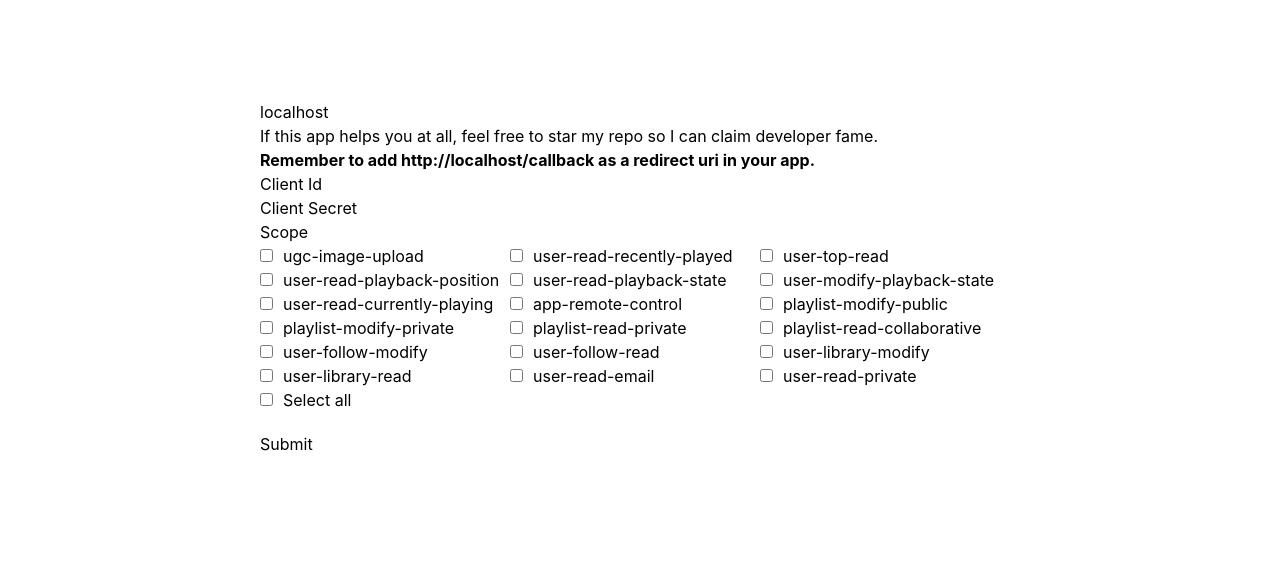
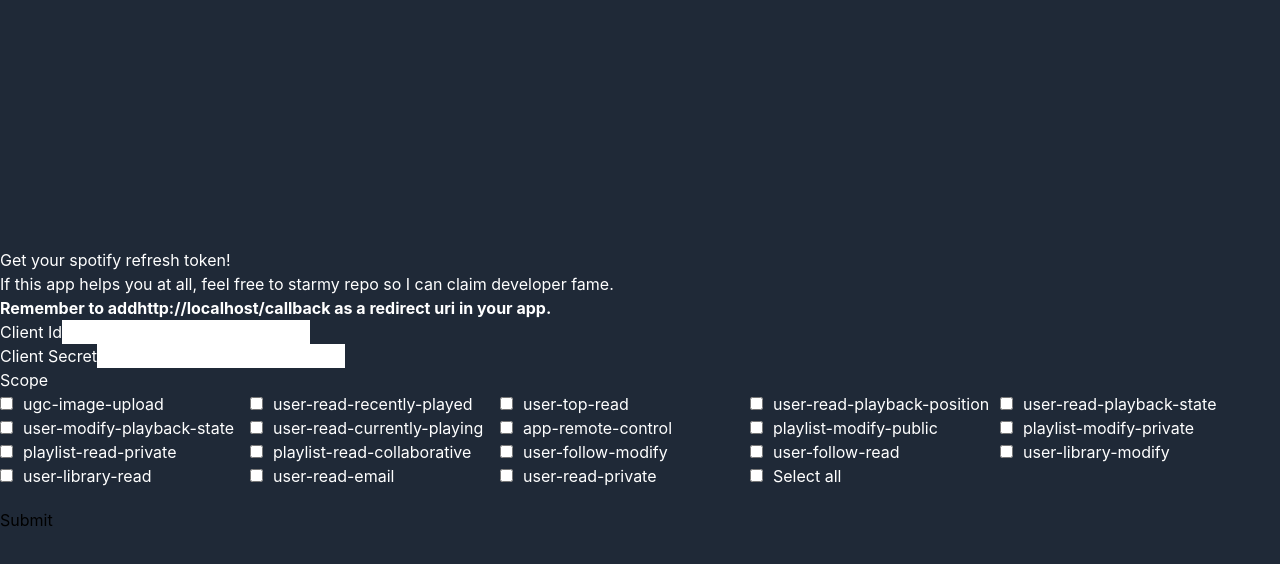
Before and after one commit to alecchendev/spotify-refresh-token, a React (Vite) app: page / in a window 1280 px wide. Shown: the top 564 px of the page. Built offline with nearby package versions, Linux system fonts and the light colour scheme.

Commit message:
refactor: autolinted and manually changed other bits

```diff
--- a/src/App.js
+++ b/src/App.jsx
@@ -1,15 +1,14 @@
-import React from 'react';
+import React, { useState, useEffect } from 'react';
 import axios from 'axios';
 
 function App() {
-
-  const [ inputs, setInputs ] = React.useState({
+  const [inputs, setInputs] = useState({
     clientId: '',
     clientSecret: '',
     scope: '',
   });
 
-  const [ scopes, setScopes ] = React.useState({
+  const [scopes, setScopes] = useState({
     'ugc-image-upload': false,
     'user-read-recently-played': false,
     'user-top-read': false,
@@ -30,40 +29,36 @@ function App() {
     'user-read-private': false,
   });
 
-  const [ outputs, setOutputs ] = React.useState({
+  const [outputs, setOutputs] = useState({
     filled: false,
     accessToken: '',
     refreshToken: 'asdfasd',
-    data: {}
+    data: {},
   });
 
   function getHashParams() {
-    var hashParams = {};
-    var e, r = /([^&;=]+)=?([^&;]*)/g,
-        q = window.location.hash.substring(1);
-    while ( e = r.exec(q)) {
-       hashParams[e[1]] = decodeURIComponent(e[2]);
+    const hashParams = {};
+    let e; const r = /([^&;=]+)=?([^&;]*)/g;
+    const q = window.location.hash.substring(1);
+    while (e = r.exec(q)) {
+      hashParams[e[1]] = decodeURIComponent(e[2]);
     }
     return hashParams;
   }
 
-  React.useEffect(() => {
-
+  useEffect(() => {
     const callApi = async (params) => {
-
       let data = {};
       try {
-
         const response = await axios({
           method: 'get',
           url: 'https://api.spotify.com/v1/me',
           headers: {
-            'Authorization': 'Bearer ' + params.access_token,
+            Authorization: `Bearer ${params.access_token}`,
           },
-          json: true
+          json: true,
         });
         data = response.data;
-
       } catch (err) {
         console.log(err);
       }
@@ -73,9 +68,9 @@ function App() {
         filled: true,
         accessToken: params.access_token,
         refreshToken: params.refresh_token,
-        data
+        data,
       });
-    }
+    };
 
     const params = getHashParams();
 
@@ -84,10 +79,10 @@ function App() {
     }
   }, []);
 
-  React.useEffect(() => {
+  useEffect(() => {
     setInputs({
       ...inputs,
-      scope: Object.keys(scopes).filter((scope) => scopes[scope]).join(' ')
+      scope: Object.keys(scopes).filter((scope) => scopes[scope]).join(' '),
     });
   }, [scopes]);
 
@@ -99,44 +94,57 @@ function App() {
   };
 
   const handleCheck = (event) => {
-    const newScopes = {...scopes};
+    const newScopes = { ...scopes };
     newScopes[event.target.name] = !scopes[event.target.name];
     setScopes(newScopes);
   };
 
   const handleSelectAll = (event) => {
-    const newScopes = {...scopes};
-    for (let scope in newScopes) {
+    const newScopes = { ...scopes };
+    for (const scope in newScopes) {
       newScopes[scope] = event.target.checked;
     }
     setScopes(newScopes);
   };
 
-  const scopeElements = Object.keys(scopes).map((scope) => {
-    return <div key={scope} style={{width: '250px', display: 'inline-block'}}>
+  const scopeElements = Object.keys(scopes).map((scope) => (
+    <div key={scope} style={{ width: '250px', display: 'inline-block' }}>
       <input
-        type='checkbox'
+        type="checkbox"
         name={scope}
         checked={scopes[scope]}
         onChange={handleCheck}
       />
-      <label style={{width: '200px', marginLeft: '10px', fontWeight: 'normal'}}>{scope}</label>
+      <label style={{ width: '200px', marginLeft: '10px', fontWeight: 'normal' }}>{scope}</label>
     </div>
-  })
+  ));
 
-  const queryString = window.location.href.split('/').slice(0, 3).join('/')
-                      + "/login?clientId=" + inputs.clientId
-                      + "&clientSecret=" + inputs.clientSecret
-                      + "&scope=" + inputs.scope
-                      + "&hostname=" + window.location.href.split('/').slice(0, 3).join('/');
+  const queryString = `${window.location.href.split('/').slice(0, 3).join('/')
+  }/login?clientId=${inputs.clientId
+  }&clientSecret=${inputs.clientSecret
+  }&scope=${inputs.scope
+  }&hostname=${window.location.href.split('/').slice(0, 3).join('/')}`;
 
-  const repoLink = "https://github.com/alecchendev/spotify-refresh-token";
+  const repoLink = 'https://github.com/alecchendev/spotify-refresh-token';
 
   return (
-    <div id='container'>
-      <h1>{window.location.hostname}</h1>
-      <p>If this app helps you at all, feel free to star <a href={repoLink} rel="noreferrer" target='_blank'>my repo</a> so I can claim developer fame.</p>
-      <p><strong>Remember to add {window.location.href.split('/').slice(0, 3).join('/') + '/callback'} as a redirect uri in your app.</strong></p>
+    <div className="flex h-screen w-screen bg-gray-800 text-white">
+      <div className="m-auto">
+      <h1>Get your spotify refresh token!</h1>
+      <p>
+        If this app helps you at all, feel free to star
+        <a href={repoLink} rel="noreferrer" target="_blank">my repo</a>
+        {' '}
+        so I can claim developer fame.
+      </p>
+      <p>
+        <strong>
+          Remember to add
+          {`${window.location.href.split('/').slice(0, 3).join('/')}/callback`}
+          {' '}
+          as a redirect uri in your app.
+        </strong>
+      </p>
 
       <div>
         <label>Client Id</label>
@@ -147,7 +155,7 @@ function App() {
           onChange={handleChange}
         />
 
-        <br/>
+        <br />
 
         <label>Client Secret</label>
         <input
@@ -157,40 +165,43 @@ function App() {
           onChange={handleChange}
         />
 
-        <br/>
+        <br />
 
         <label>Scope</label>
-        <br/>
+        <br />
 
         {scopeElements}
-        <div style={{width: '250px', display: 'inline-block'}}>
+        <div style={{ width: '250px', display: 'inline-block' }}>
           <input
             type="checkbox"
             onChange={handleSelectAll}
           />
-          <label style={{width: '200px', marginLeft: '10px', fontWeight: 'normal'}}>Select all</label>
+          <label style={{ width: '200px', marginLeft: '10px', fontWeight: 'normal' }}>Select all</label>
         </div>
 
-        <br/>
+        <br />
 
-        <a style={{color: 'black'}} href={queryString}><button >Submit</button></a>
+        <a style={{ color: 'black' }} href={queryString}><button>Submit</button></a>
       </div>
 
-      {outputs.filled &&
+      {outputs.filled
+      && (
       <div>
         <h2>Results</h2>
         <div>
-          <label>Access token: </label>
+          <div>Access token: </div>
           <p>{outputs.accessToken}</p>
-          <br/>
-          <label>Refresh token: </label>
+          <br />
+          <div>Refresh token: </div>
           <p>{outputs.refreshToken}</p>
-          <br/>
-          <label>Example API call</label>
+          <br />
+          <div>Example API call</div>
           <p>{JSON.stringify(outputs.data)}</p>
         </div>
-      </div>}
+      </div>
+      )}
 
+      </div>
 
     </div>
   );
```
